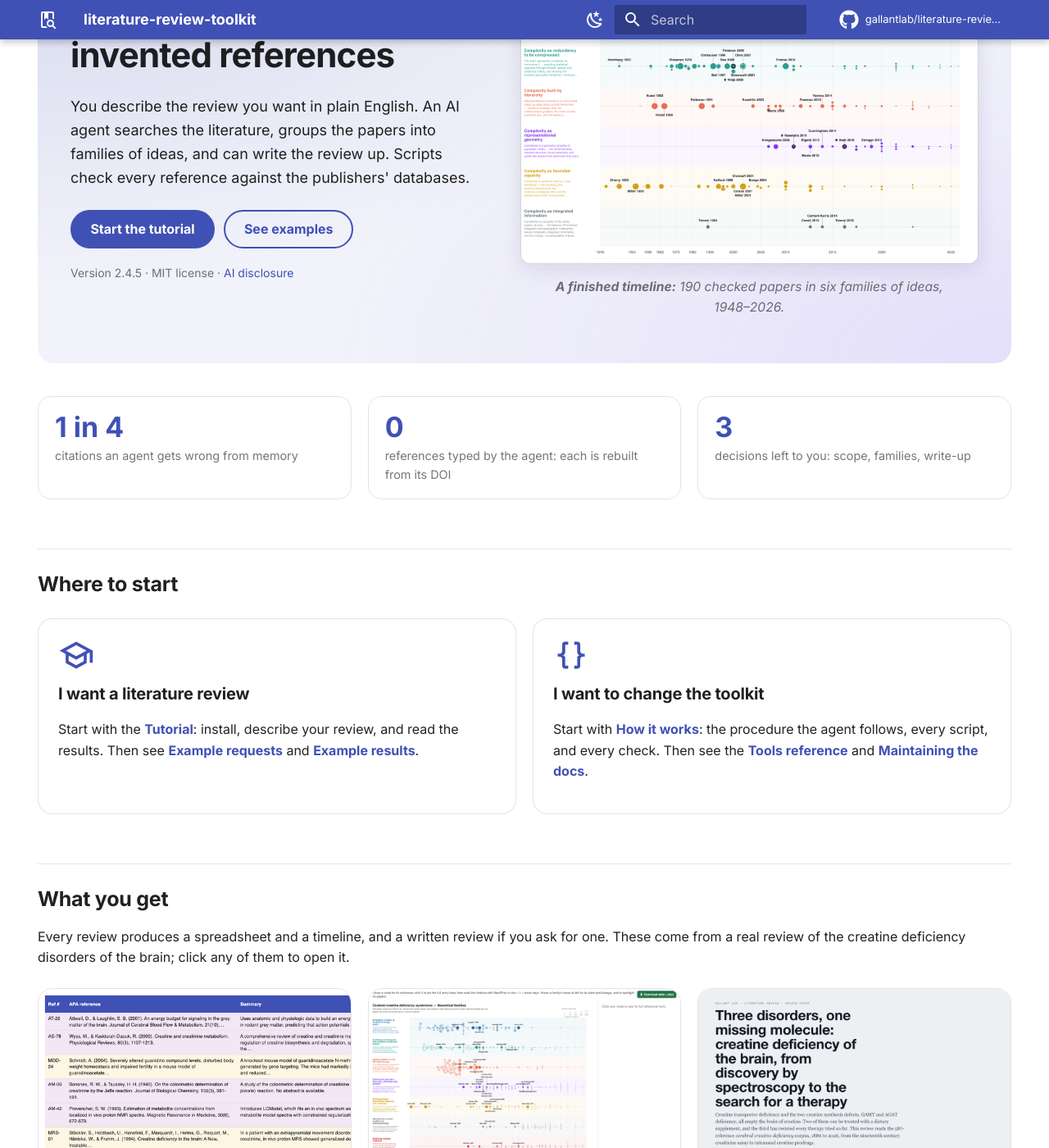
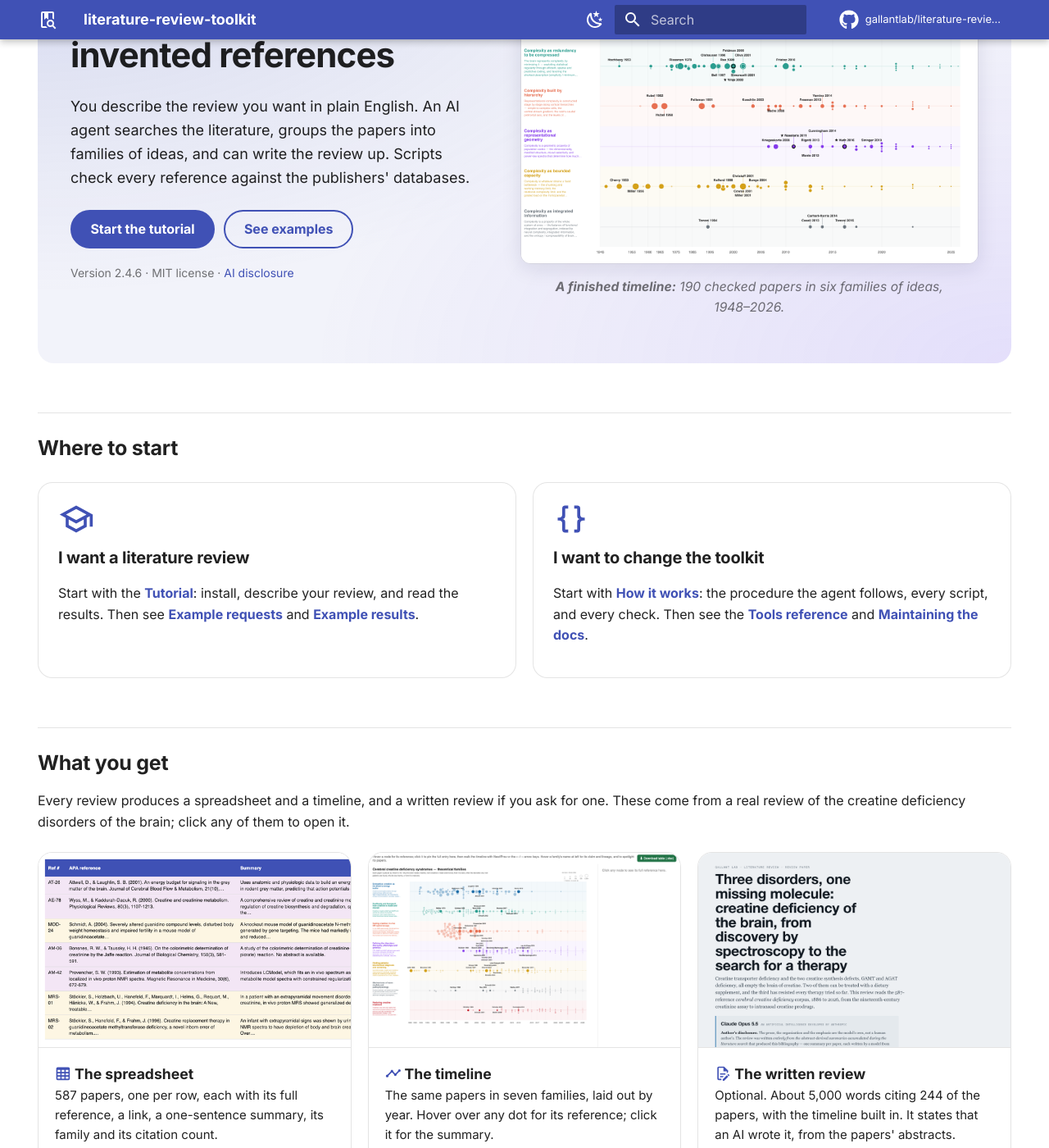
Before and after one commit to gallantlab/literature-review-toolkit, an MkDocs documentation site: the page built from docs/index.md, in a window 1280 px wide and 1400 px high, scrolled down 246 px. Shown: the whole window at 82% size. Built offline with MkDocs 1.6.1 and Material for MkDocs 9.7.7, drawn with Linux system fonts in a browser that asks for light colours; comment, search, counter and statistics services are not loaded; some of the changed text lies outside the part shown.

Commit message:
Remove the promotional stat strip from the home page
The "1 in 4 / 0 / 3" numbers read as advertising. The style guide now
says the docs inform and do not sell.

Version-Bump: patch

Co-Authored-By: Claude Opus 5.5 <noreply@anthropic.com>

```diff
--- a/docs/index.md
+++ b/docs/index.md
@@ -17,7 +17,7 @@ up. Scripts check every reference against the publishers' databases.
 [Start the tutorial](tutorial.md){ .md-button .md-button--primary }
 [See examples](examples.md){ .md-button }
 
-<p class="hero-meta">Version 2.4.5 · MIT license · <a href="#ai-disclosure">AI disclosure</a></p>
+<p class="hero-meta">Version 2.4.6 · MIT license · <a href="#ai-disclosure">AI disclosure</a></p>
 
 </div>
 
@@ -28,12 +28,6 @@ up. Scripts check every reference against the publishers' databases.
 </figcaption>
 </figure>
 
-</div>
-
-<div class="stats" markdown>
-<div><span class="stat">1 in 4</span><span class="stat-label">citations an agent gets wrong from memory</span></div>
-<div><span class="stat">0</span><span class="stat-label">references typed by the agent: each is rebuilt from its DOI</span></div>
-<div><span class="stat">3</span><span class="stat-label">decisions left to you: scope, families, write-up</span></div>
 </div>
 
 ## Where to start
--- a/docs/stylesheets/extra.css
+++ b/docs/stylesheets/extra.css
@@ -123,21 +123,6 @@ figure.fig img {
   .hero h1 { font-size: 1.7rem; }
 }
 
-/* ==== Stat strip ==== */
-.stats {
-  display: grid;
-  grid-template-columns: repeat(auto-fit, minmax(180px, 1fr));
-  gap: 1rem;
-  margin: 0 0 1rem;
-}
-.stats > div {
-  padding: 0.9rem 1rem;
-  border-radius: 0.8rem;
-  border: 1px solid var(--lr-line);
-}
-.stat { display: block; font-size: 1.7rem; font-weight: 800; color: var(--lr-accent); line-height: 1.1; }
-.stat-label { display: block; font-size: 0.72rem; color: var(--md-default-fg-color--light); margin-top: 0.3em; }
-
 /* ==== Cards ==== */
 .cards {
   display: grid;
--- a/mkdocs.yml
+++ b/mkdocs.yml
@@ -9,7 +9,7 @@ repo_url: https://github.com/gallantlab/literature-review-toolkit
 repo_name: gallantlab/literature-review-toolkit
 edit_uri: edit/main/docs/
 copyright: >-
-  Version 2.4.5 · MIT license · Gallant Lab, UC Berkeley ·
+  Version 2.4.6 · MIT license · Gallant Lab, UC Berkeley ·
   Code and documentation written largely by Claude (Anthropic);
   <a href="https://gallantlab.org/literature-review-toolkit/#ai-disclosure">AI disclosure</a>
 
```
Also changed, not shown: README.md (+1 -1 lines), docs/maintaining.md (+3 -0 lines), skills/literature-review/SKILL.md (+1 -1 lines), 2 other files.
